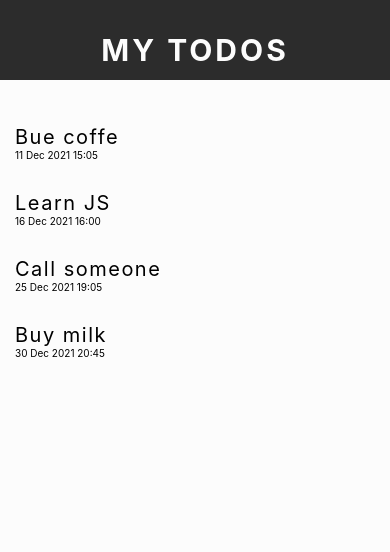
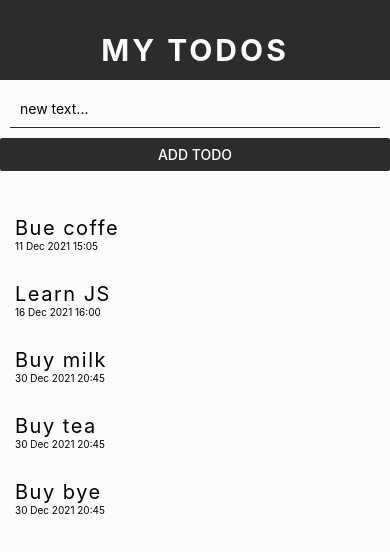
Before and after one commit to 233blr/NativeTodo, a React Native app: screen / in a window 390 px wide. Shown: the top 552 px of the page. Built offline with nearby package versions, Linux system fonts and the light colour scheme.

Commit message:
Added AddTodo component

```diff
--- a/App.js
+++ b/App.js
@@ -1,15 +1,17 @@
 import React, { useState } from 'react';
 import { StatusBar } from 'expo-status-bar';
-import { StyleSheet, View, FlatList } from 'react-native';
+import { StyleSheet, View, FlatList, Alert, TouchableWithoutFeedback, Keyboard } from 'react-native';
 import Header from './components/Header';
 import TodoItem from './components/TodoItem';
+import AddTodo from './components/AddToto';
 
 export default function App() {
   const [todos, setTodos] = useState([
     { id: 0, importance: 0, text: 'Bue coffe', date: '11 Dec 2021 15:05', status: true, },
     { id: 1, importance: 2, text: 'Learn JS', date: '16 Dec 2021 16:00', status: false, },
-    { id: 2, importance: 3, text: 'Call someone', date: '25 Dec 2021 19:05', status: true, },
-    { id: 3, importance: 3, text: 'Buy milk', date: '30 Dec 2021 20:45', status: true, },
+    { id: 2, importance: 3, text: 'Buy milk', date: '30 Dec 2021 20:45', status: true, },
+    { id: 3, importance: 3, text: 'Buy tea', date: '30 Dec 2021 20:45', status: true, },
+    { id: 4, importance: 3, text: 'Buy bye', date: '30 Dec 2021 20:45', status: true, },
   ]);
 
   const deleteHandler = (id) => {
@@ -18,7 +20,24 @@ export default function App() {
     )));
   };
 
-  // let date = new Date().toUTCString().slice(5, -7);
+  const addTodoHandler = (text) => {
+    if (text.length > 3) {
+      setTodos((prevTodos) => {
+        return ([
+          {
+            id: prevTodos.length + 1,
+            importance: 0,
+            text: text,
+            date: new Date().toUTCString().slice(5, -7),
+            status: false,
+          },
+          ...prevTodos,
+        ]);
+      });
+    } else {
+      Alert.alert('Oops, the text must be longer!');
+    }
+  }
 
   // colors
   // #FCFCFC
@@ -32,12 +51,13 @@ export default function App() {
       <View>
         <Header />
         <View style={styles.content}>
-          {/* To form */}
+          <AddTodo addTodoHandler={addTodoHandler} />
           <View style={styles.list}>
             <FlatList
               data={todos}
               renderItem={({ item }) => (
                 <TodoItem
+                  key={item.id}
                   props={item}
                   pressHandler={deleteHandler}
                 />
@@ -55,9 +75,7 @@ const styles = StyleSheet.create({
     flex: 1,
     backgroundColor: '#FCFCFC',
   },
-  content: {
-    // padding: 40,
-  },
+  // content: {},
   list: {
     marginTop: 30,
   },
--- a/app.json
+++ b/app.json
@@ -1,6 +1,6 @@
 {
   "expo": {
-    "name": "reactWallet",
+    "name": "reactNativeTodo",
     "slug": "myProject",
     "version": "1.0.0",
     "orientation": "portrait",
--- /dev/null
+++ b/components/AddToto.js
@@ -0,0 +1,34 @@
+import React, { useState } from 'react';
+import { StyleSheet, TextInput, Button, View } from 'react-native';
+
+export default function AddTodo({ addTodoHandler }) {
+  const [text, setText] = useState('')
+
+  const chengeHandler = (value) => {
+    setText(value);
+  }
+
+  return (
+    <View>
+      <TextInput
+        style={styles.input}
+        placeholder='new text...'
+        onChangeText={chengeHandler}
+      />
+      <Button
+        title='ADD TODO'
+        color='#2C2C2C'
+        onPress={() => addTodoHandler(text)}
+      />
+    </View>
+  )
+}
+
+const styles = StyleSheet.create({
+  input: {
+    padding: 10,
+    margin: 10,
+    borderBottomWidth: 1,
+    borderBottomColor: '#2C2C2C',
+  },
+})
```
